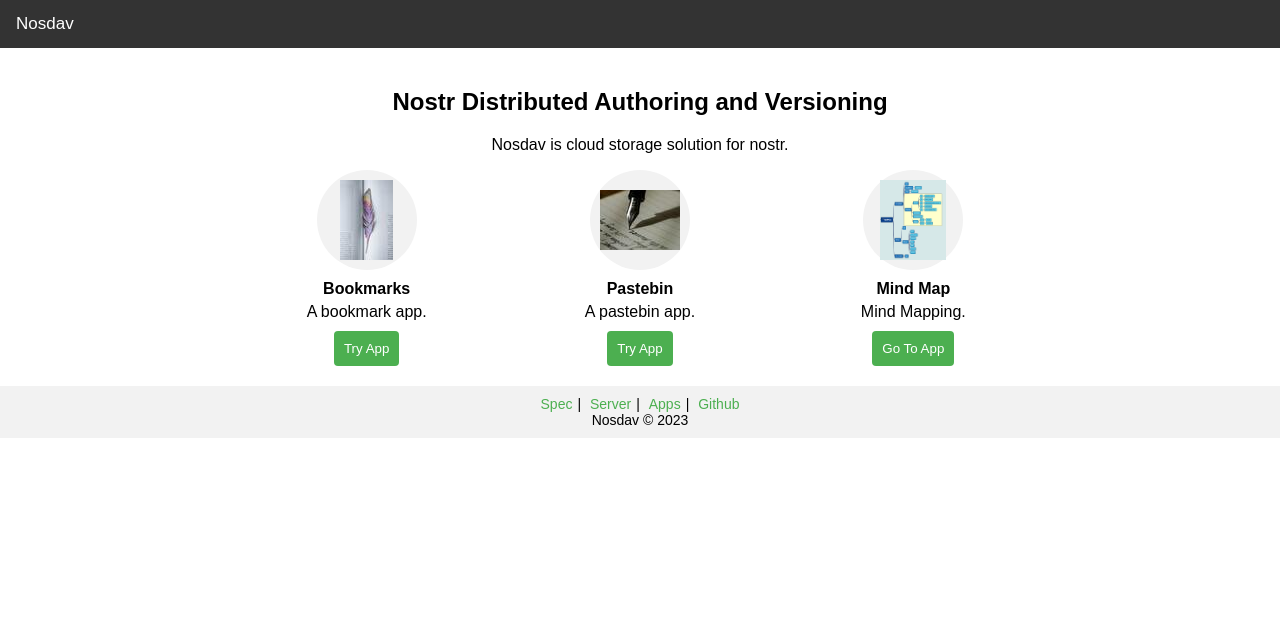
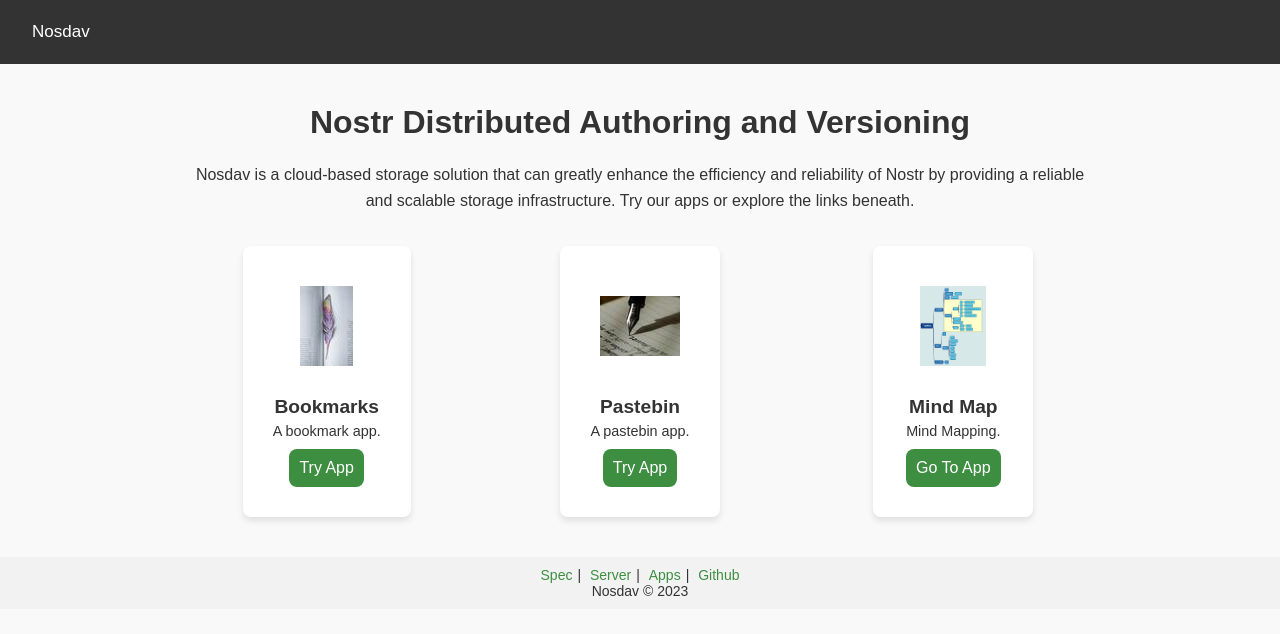
Before and after one commit to nosdav/nosdav.github.io, a website: page index.html in a window 1280 px wide. Drawn offline with Linux system fonts and the light colour scheme.

Commit message:
improve nosdav styles

```diff
--- a/index.html
+++ b/index.html
@@ -4,86 +4,130 @@
     <meta charset="UTF-8" />
     <title>Nosdav</title>
     <style>
+      :root {
+        --primary-color: hsla(191, 100%, 97%, 0);
+        --secondary-color: #3e8e41;
+        --background-color: #f9f9f9;
+        --navbar-color: #333;
+        --text-color: #333;
+        --box-shadow: 0 4px 6px rgba(0, 0, 0, 0.1);
+        --border-radius: 8px;
+      }
+
       body {
         font-family: sans-serif;
         margin: 0;
         padding: 0;
+        background-color: var(--background-color);
+        color: var(--text-color);
       }
+
       .container {
-        max-width: 800px;
+        max-width: 900px;
         margin: 0 auto;
-        padding: 20px;
+        padding: 40px;
         text-align: center;
       }
-      h1 {
+
+      h1,
+      h2 {
         text-align: center;
         margin-top: 0;
+        font-weight: 600;
       }
+
+      p {
+        margin-bottom: 2rem;
+        font-size: 1rem;
+        line-height: 1.6;
+      }
+
       .app-grid {
         display: grid;
-        grid-template-columns: repeat(auto-fit, minmax(150px, 1fr));
-        grid-gap: 20px;
+        grid-template-columns: repeat(auto-fit, minmax(200px, 1fr));
+        grid-gap: 40px;
         justify-items: center;
       }
+
       .app {
         display: flex;
         flex-direction: column;
         align-items: center;
         text-align: center;
+        background-color: #fff;
+        border-radius: var(--border-radius);
+        box-shadow: var(--box-shadow);
+        padding: 30px;
       }
+
       .app-icon {
         width: 100px;
         height: 100px;
         border-radius: 50%;
-        background-color: #f2f2f2;
+        background-color: var(--primary-color);
         display: flex;
         align-items: center;
         justify-content: center;
+        margin-bottom: 10px;
       }
+
       .app-icon img {
         max-width: 80%;
         max-height: 80%;
       }
+
       .app-name {
         font-weight: bold;
         margin-top: 10px;
+        font-size: 1.2rem;
       }
+
       .app-description {
         margin-top: 5px;
+        font-size: 0.9rem;
       }
+
       .app-link {
         margin-top: 10px;
-        background-color: #4caf50;
+        background-color: var(--primary-color);
         color: white;
         padding: 10px;
         border: none;
-        border-radius: 4px;
+        border-radius: var(--border-radius);
         cursor: pointer;
+        text-decoration: none;
+        display: inline-block;
+        background-color: var(--secondary-color);
       }
+
       .app-link:hover {
-        background-color: #3e8e41;
+        background-color: var(--secondary-color);
       }
-      /* styles for the body and container are omitted for brevity */
+
       .footer {
         background-color: #f2f2f2;
         padding: 10px;
         font-size: 14px;
         text-align: center;
       }
+
       .footer a {
-        color: #4caf50;
+        color: var(--primary-color);
         text-decoration: none;
         margin: 0 5px;
-      }
-      .footer a:hover {
-        color: #3e8e41;
+        color: var(--secondary-color);
       }
 
-      /* styles for the body and container are omitted for brevity */
+      .footer a:hover {
+        color: var(--secondary-color);
+      }
+
       .navbar {
-        background-color: #333;
+        background-color: var(--navbar-color);
         overflow: hidden;
+        padding: 0.5rem 1rem;
       }
+
       .navbar a {
         float: left;
         display: block;
@@ -93,12 +137,14 @@
         text-decoration: none;
         font-size: 17px;
       }
+
       .navbar a:hover {
         background-color: #ddd;
         color: black;
       }
+
       .navbar a.active {
-        background-color: #333;
+        background-color: var(--navbar-color);
         color: white;
       }
     </style>
@@ -109,9 +155,13 @@
     </div>
 
     <div class="container">
-      <h2>Nostr Distributed Authoring and Versioning</h2>
+      <h1>Nostr Distributed Authoring and Versioning</h1>
 
-      <p>Nosdav is cloud storage solution for nostr.</p>
+      <p>
+        Nosdav is a cloud-based storage solution that can greatly enhance the
+        efficiency and reliability of Nostr by providing a reliable and scalable
+        storage infrastructure. Try our apps or explore the links beneath.
+      </p>
 
       <div class="app-grid">
         <div class="app">
@@ -120,7 +170,7 @@
           </div>
           <div class="app-name">Bookmarks</div>
           <div class="app-description">A bookmark app.</div>
-          <a href="/bookmarks/"><button class="app-link">Try App</button></a>
+          <a href="/bookmarks/" class="app-link">Try App</a>
         </div>
         <div class="app">
           <div class="app-icon">
@@ -128,7 +178,7 @@
           </div>
           <div class="app-name">Pastebin</div>
           <div class="app-description">A pastebin app.</div>
-          <a href="/pastebin/"><button class="app-link">Try App</button></a>
+          <a href="/pastebin/" class="app-link">Try App</a>
         </div>
         <div class="app">
           <div class="app-icon">
@@ -136,9 +186,7 @@
           </div>
           <div class="app-name">Mind Map</div>
           <div class="app-description">Mind Mapping.</div>
-          <a href="/my-mind/login.html"
-            ><button class="app-link">Go To App</button></a
-          >
+          <a href="/my-mind/login.html" class="app-link">Go To App</a>
         </div>
       </div>
     </div>
```
